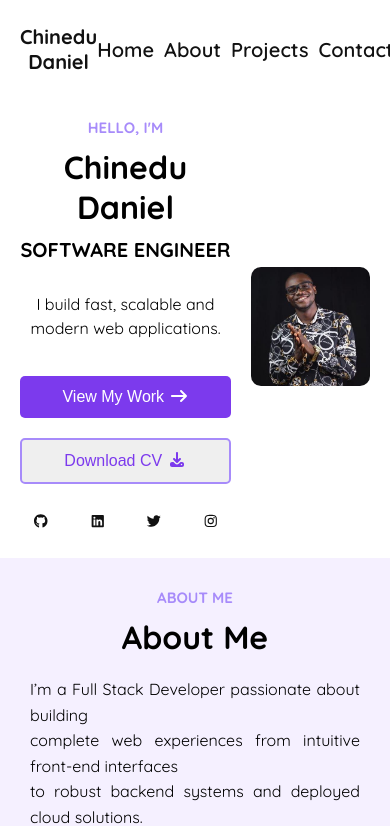
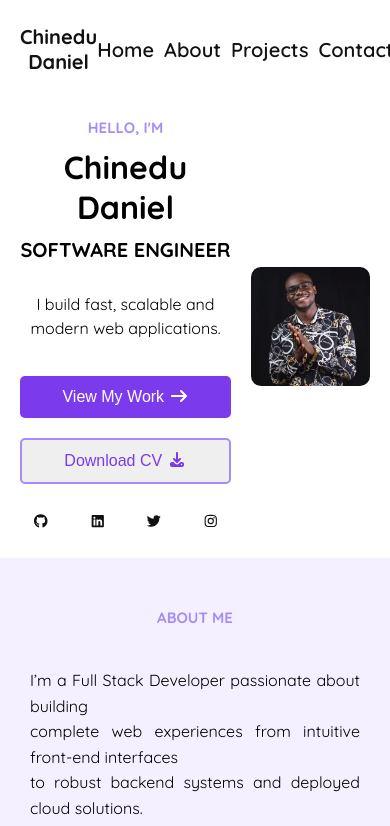
Before and after one commit to chinedu-daniel/my-portfolio, a React (Vite) app: page / in a window 390 px wide. Shown: the top 826 px of the page. Built offline with nearby package versions, Linux system fonts and the light colour scheme.

Commit message:
continued the responsive styling

```diff
--- a/src/App.css
+++ b/src/App.css
@@ -173,21 +173,24 @@
 .about-text {
   display: flex;
   flex-direction: column;
+  font-size: 20px;
+  line-height: 4;
 }
 
 .about-text span {
   font-size: 15px;
   font-weight: 700;
-  margin-bottom: 10px;
+  text-align: center;
+  margin-bottom: 0px;
   color: var(--primary-light);
   text-transform: uppercase;
 }
 
-.about-name {
+/* .about-name {
   font-size: 50px;
   font-weight: 900;
   margin: 0;
-}
+} */
 
 .about-description {
   font-size: 16px;
@@ -511,15 +514,21 @@
     padding: 20px;
   }
 
-  .about-name {
-    font-size: 32px;
-  }
+  /* .about-text span {
+
+  } */
+
+  /* .about-name {
+    font-size: 20px;
+    text-align: left;
+  } */
 
   .about-description {
   font-size: 16px;
   font-weight: 400;
   color: var(--text);
   margin-top: 20px;
+  padding: 0;
   line-height: 1.6;
   text-align: justify;
   text-justify: inter-word;
--- a/src/components/About.jsx
+++ b/src/components/About.jsx
@@ -33,7 +33,7 @@ const About = () => {
       <div className="about-text-container">
         <div className="about-text">
           <span>About Me </span>
-          <h1 className="about-name">About Me</h1>
+          {/* <h1 className="about-name">About Me</h1> */}
           <p className="about-description">
             I’m a Full Stack Developer passionate about building <br /> complete web
             experiences from intuitive front-end interfaces <br /> to robust backend
```
